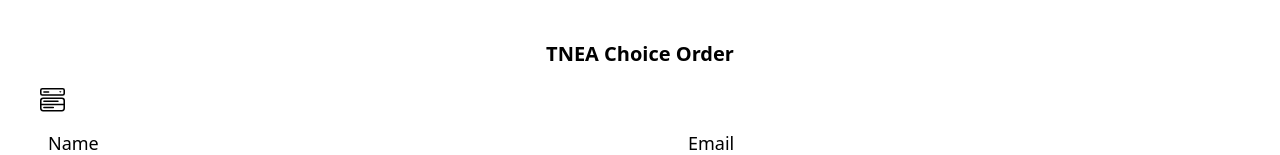
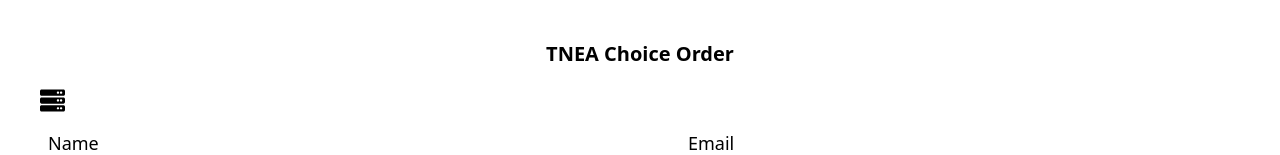
Before and after one commit to Mukunthan-A-R/CCE, a React (Vite) app: page / in a window 1280 px wide. Shown: the top 155 px of the page. Built offline with nearby package versions, Linux system fonts and the light colour scheme.

Commit message:
Change server icon

```diff
--- a/src/components/InputFilter.jsx
+++ b/src/components/InputFilter.jsx
@@ -7,7 +7,7 @@ import { userValue } from "../data/atoms";
 import InputComponentCast from "./InputComponentCast";
 import { Link } from "react-router-dom";
 import { useRecoilState } from "recoil";
-import { BsMenuButtonWide } from "react-icons/bs";
+import { FaServer } from "react-icons/fa";
 
 const InputFilter = () => {
   const [listValue, setListValue] = useState(TableValues);
@@ -100,7 +100,7 @@ const InputFilter = () => {
       <h2 className="text-center font-bold text-xl my-5">TNEA Choice Order </h2>
       <Link to="/app">
         <div className="mx-10 ">
-          <BsMenuButtonWide size={25} />
+          <FaServer size={25} />
         </div>
       </Link>
       <div className="md:flex">
```
